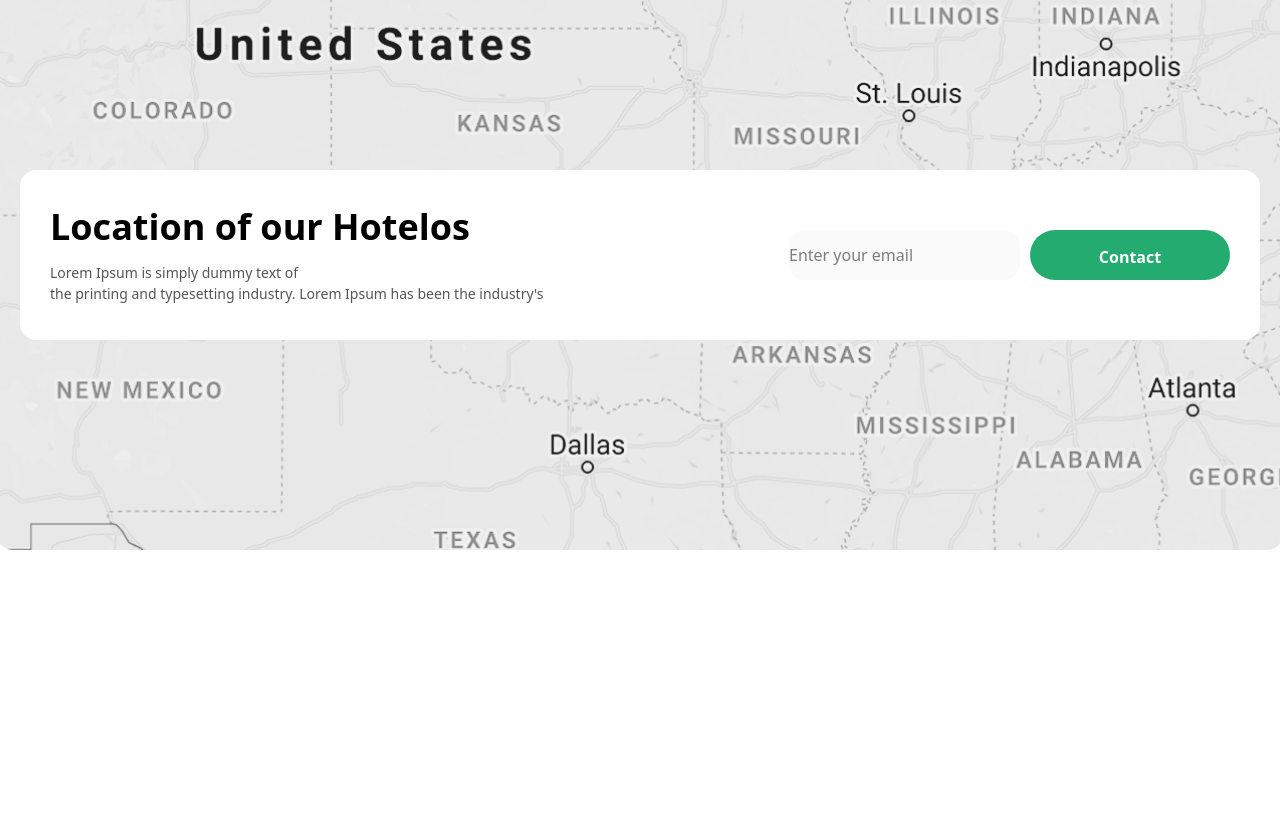
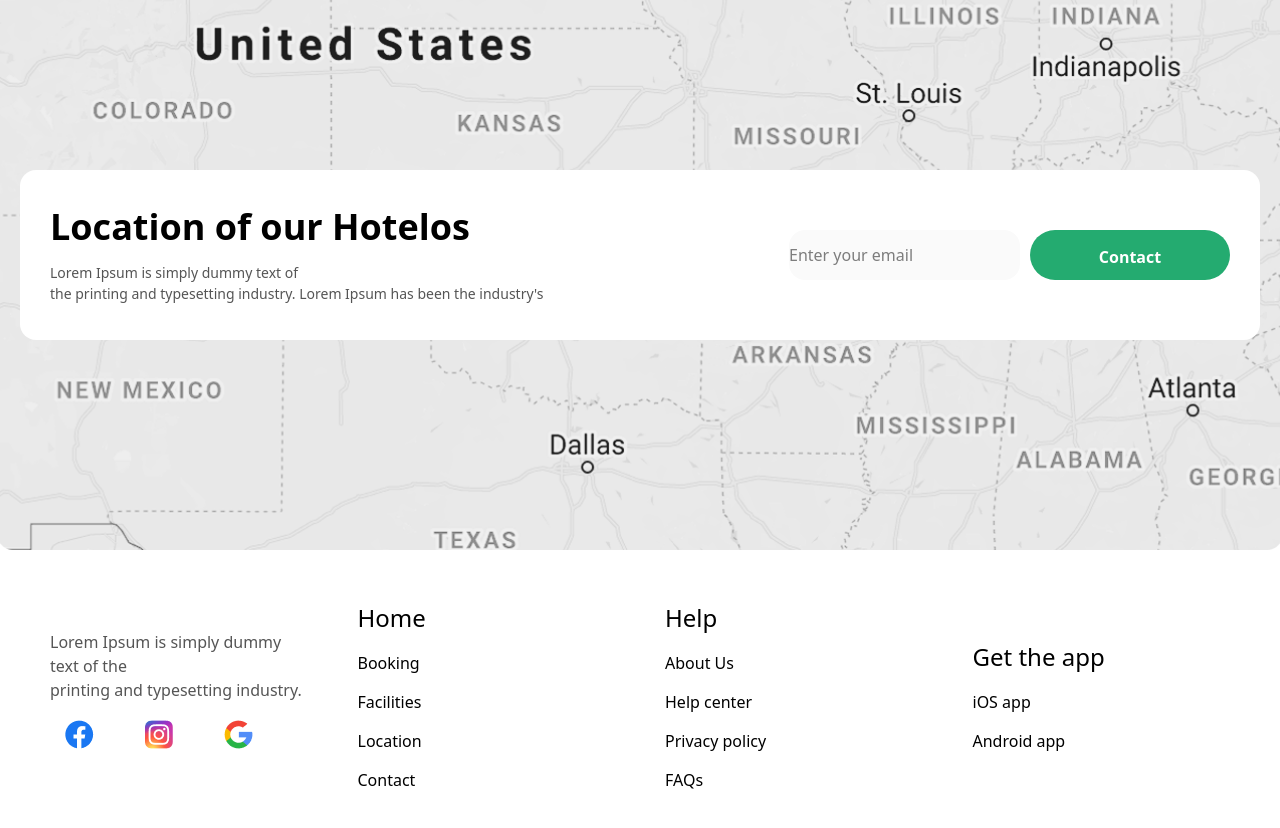
Before and after one commit to muhammadnazarov1724-cell/design_home, a website: page src/catalog.html in a window 1280 px wide. Shown: the part 2777-3605 px from the top of the page. Before the commit the page ends 3377 px from the top, so only its background shows below. Drawn offline with Linux system fonts and the light colour scheme; files whose address does not match are found by name.

Commit message:
footer in page2

```diff
--- a/src/catalog.html
+++ b/src/catalog.html
@@ -189,8 +189,37 @@
             </div>
          </div>
       </section>
+    </main>
 
-    </main>
+        <footer class="max-w-[1300px] m-auto grid grid-cols-2 px-[20px] items-center gap-[50px] lg:grid-cols-4 my-[50px] lg:px-[50px] justify-between">
+        <div>
+            <p class="text-[#555555]">Lorem Ipsum is simply dummy text of the <br> printing and typesetting industry.</p>
+            <div>
+                <img src="./images/Снимок экрана 2026-05-22 в 06.51.39.png" alt="">
+            </div>
+        </div>
+        <div class="flex flex-col gap-[15px]">
+            <p class="text-[24px]">Home</p>
+            <p>Booking</p>
+            <p>Facilities</p>
+            <p>Location</p>
+            <p>Contact</p>
+        </div>
+        <div class="flex flex-col gap-[15px]">
+            <p class="text-[24px]">Help</p>
+            <p>About Us</p>
+            <p>Help center</p>
+            <p>Privacy policy</p>
+            <p>FAQs</p>
+        </div>
+        <div class="flex flex-col gap-[15px]">
+            <p class="text-[24px]">Get the app</p>
+            <p>iOS app</p>
+            <p>Android app</p>
+        </div>
+
+    </footer>
+
 
 </body>
 </html>
```
